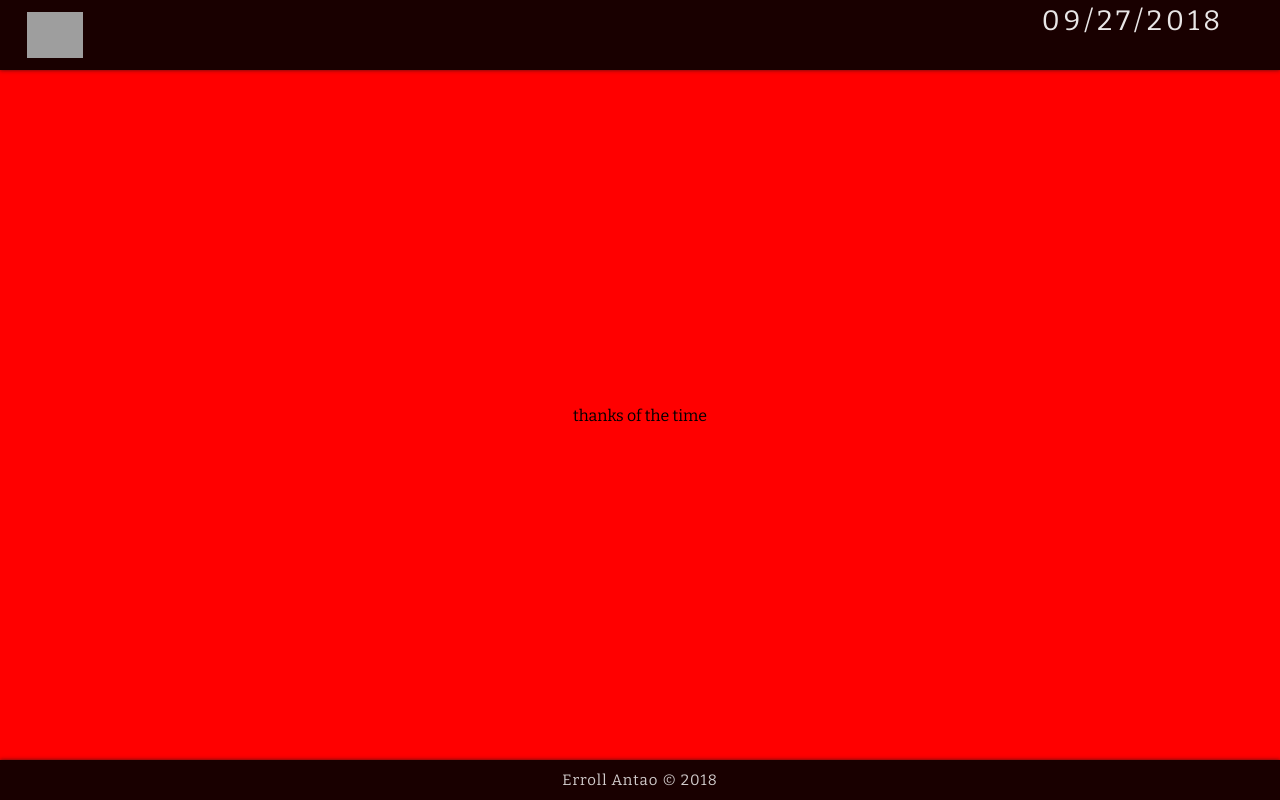
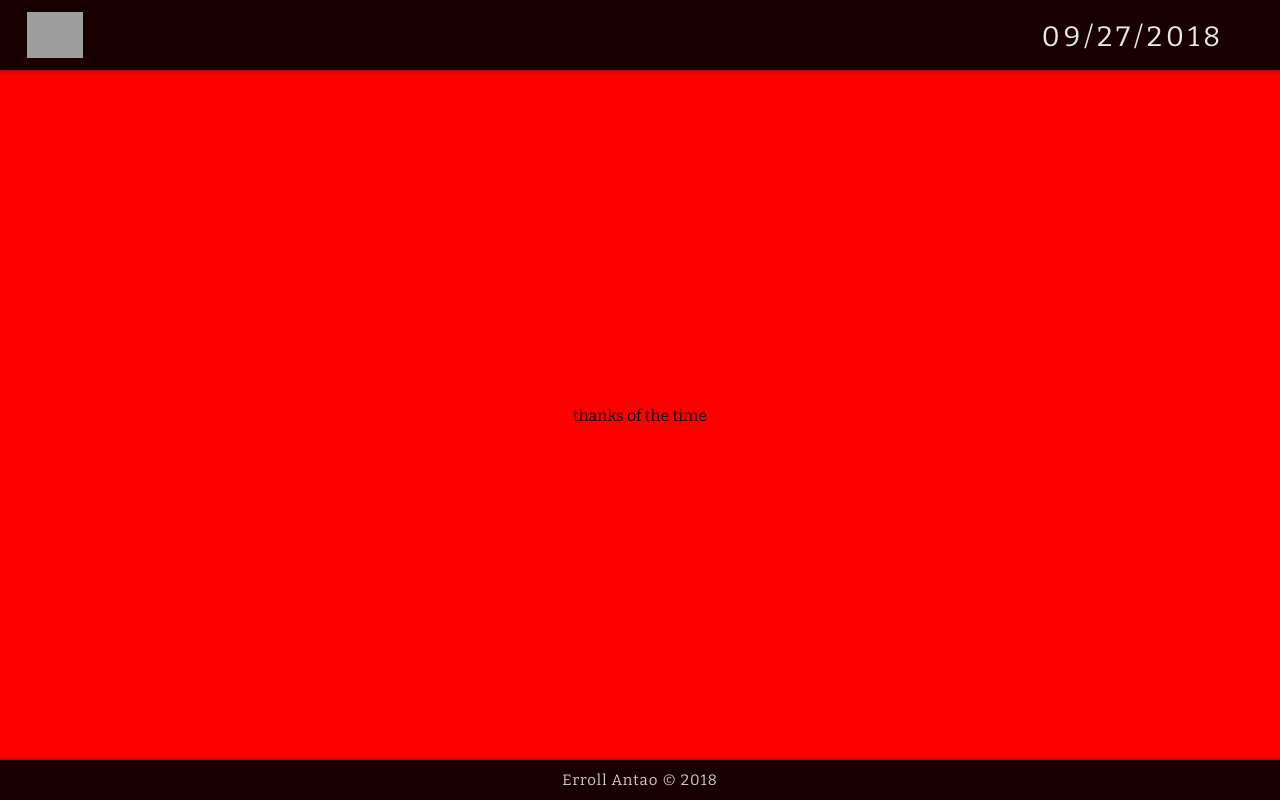
Before and after one commit to cues/NASA, a React app: page / in a window 1280 px wide. Built offline with nearby package versions, Linux system fonts and the light colour scheme; no server answers; grey boxes are pictures that could not be loaded.

Commit message:
date picker input css

```diff
--- a/src/Containers/DatePicker/DatePicker.css
+++ b/src/Containers/DatePicker/DatePicker.css
@@ -4,11 +4,13 @@
     color:rgba(255,255,255,1);
 }
 
+
+
 .DatePicker input{
     font-size: 28px;
     text-align: center;
     width: 250px;
-    height: 100%;
+    height: 70px;
     border: 0;
     outline: 0;
     background: transparent;
```
